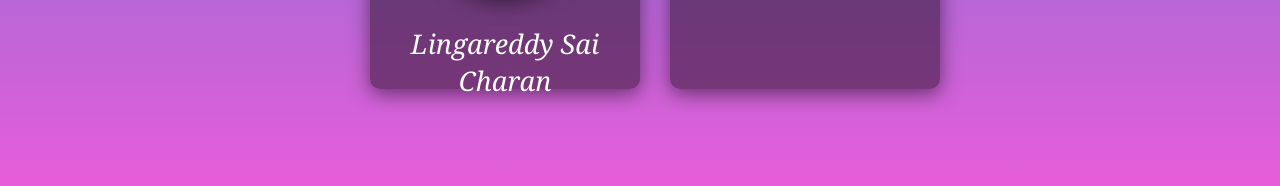
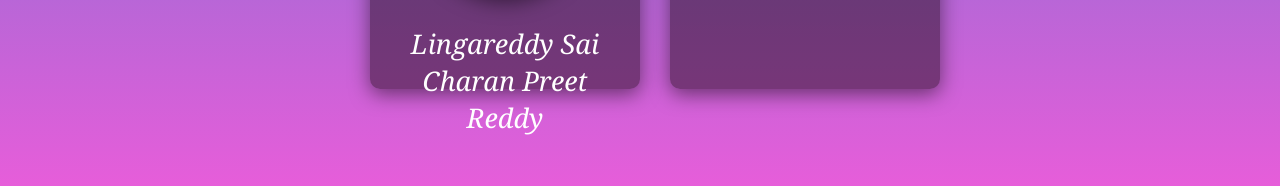
Before and after one commit to captiosus1/Online-Voting-System, a plain HTML site: page index.html in a window 1280 px wide. Shown: the part 1248-1434 px from the top of the page. Drawn offline with Linux system fonts and the light colour scheme.

Commit message:
Update index.html

```diff
--- a/index.html
+++ b/index.html
@@ -58,10 +58,10 @@
         <div class="ourteam">
             <div class="card U3">
                 <div class="imgBox"><img src="./Images/male.png" />
-                    <h2>Lingareddy Sai Charan</h2>
+                    <h2>Lingareddy Sai Charan Preet Reddy</h2>
                 </div>
                 <div class="content_c">
-                    <h2>Lingareddy Sai Charan</h2>
+                    <h2>Lingareddy Sai Charan Preet Reddy</h2>
                     <p> Group Member <br /> ------------------ </p>
                 </div>
             </div>
```
